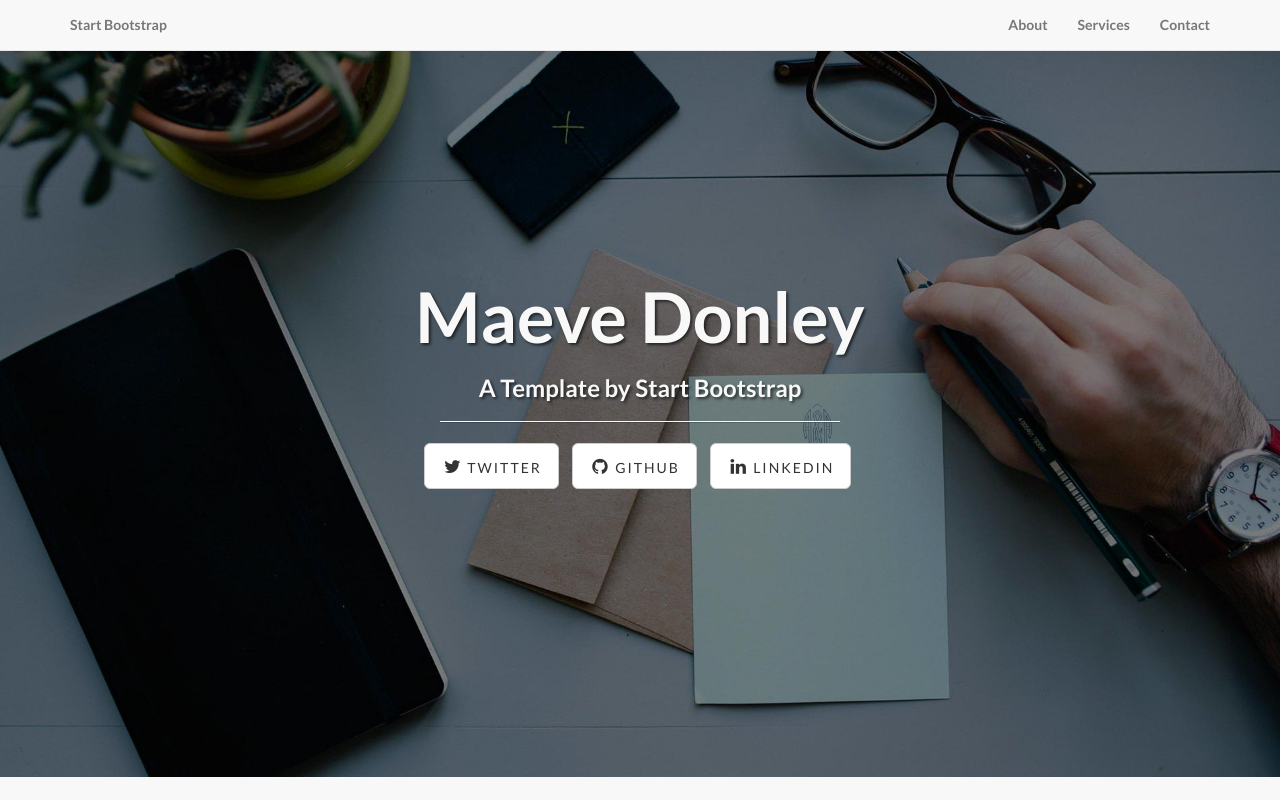
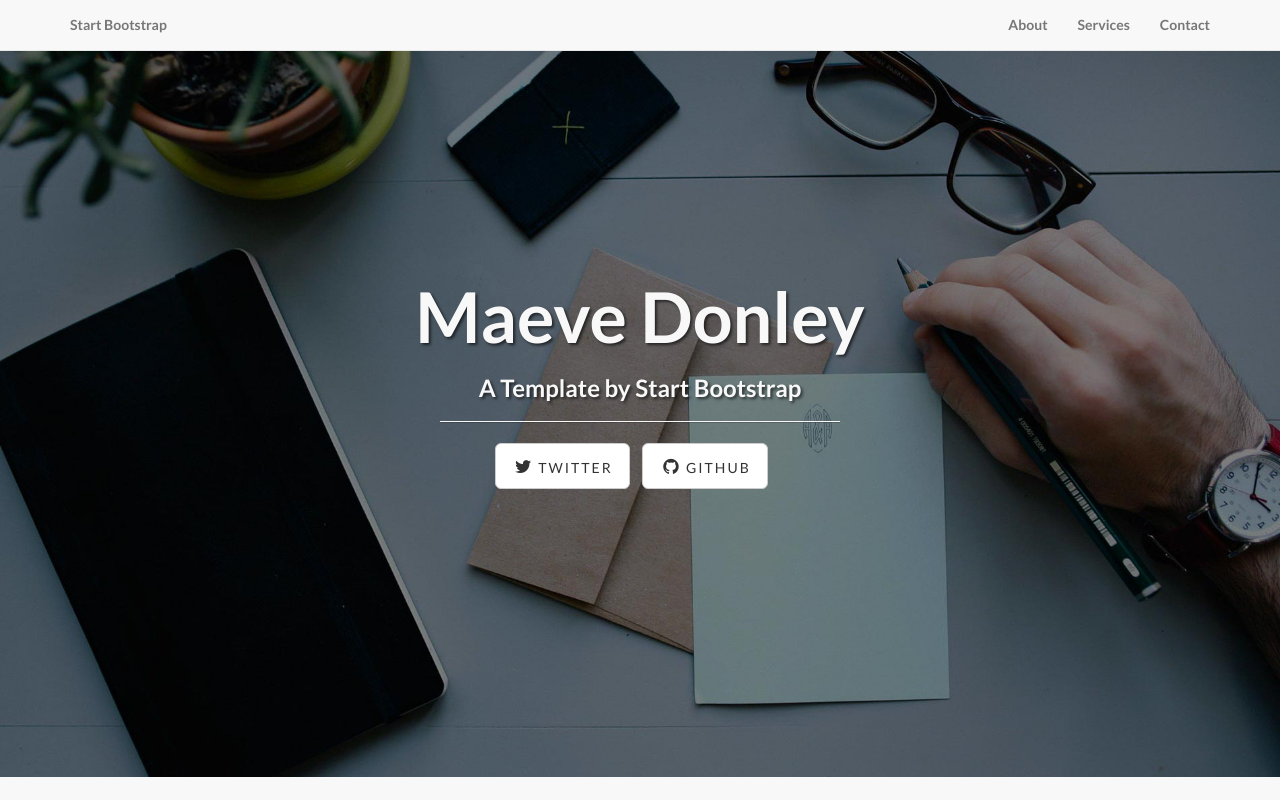
Before and after one commit to MaeveDonley/MaeveDonley.github.io, a plain HTML site: page index.html in a window 1280 px wide. Shown: the top 800 px of the page. Drawn offline with Linux system fonts and the light colour scheme.

Commit message:
Delete Button
Deleted Button for linkedin

```diff
--- a/index.html
+++ b/index.html
@@ -84,8 +84,6 @@
                                 <a href="https://github.com/IronSummitMedia/startbootstrap" class="btn btn-default btn-lg"><i class="fa fa-github fa-fw"></i> <span class="network-name">Github</span></a>
                             </li>
                             <li>
-                                <a href="#" class="btn btn-default btn-lg"><i class="fa fa-linkedin fa-fw"></i> <span class="network-name">Linkedin</span></a>
-                            </li>
                         </ul>
                     </div>
                 </div>
```
